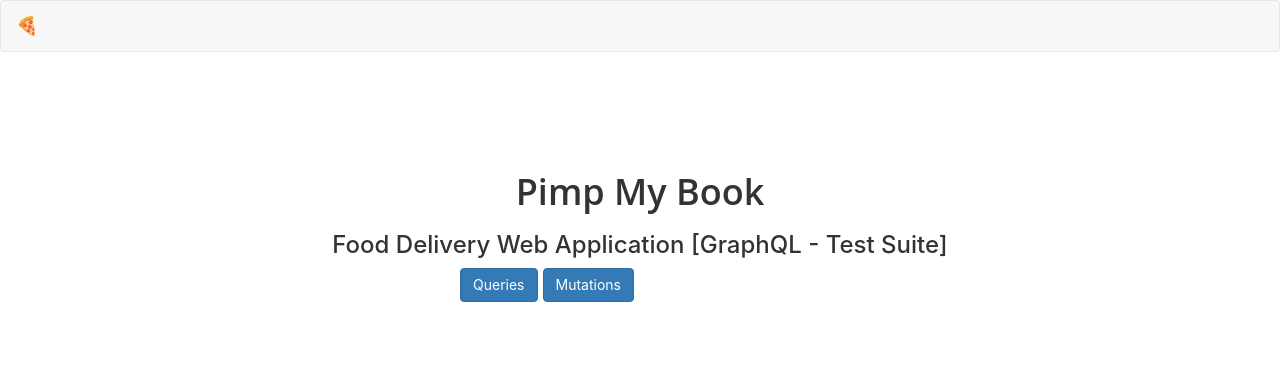
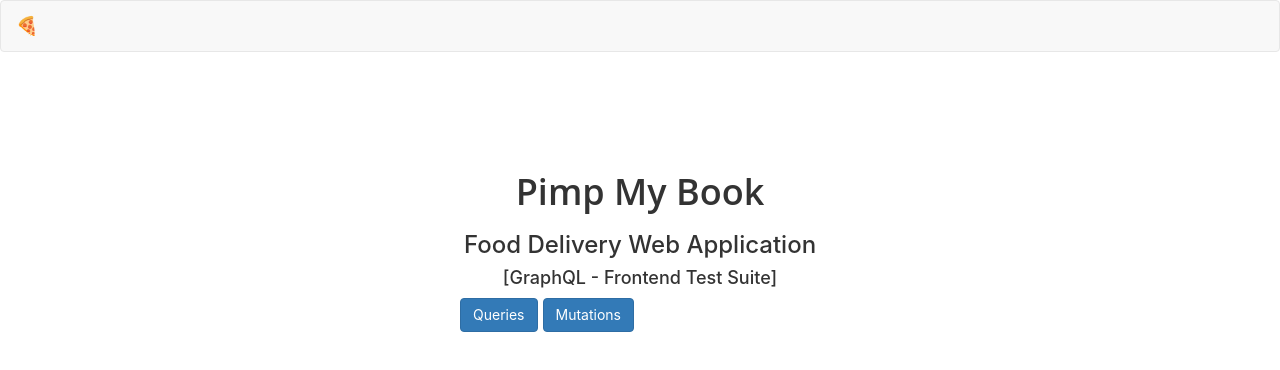
Before and after one commit to pimp-my-book/FDWA, a React (Create React App) app in the folder frontend/: page / in a window 1280 px wide. Shown: the top 370 px of the page. Built offline with nearby package versions, Linux system fonts and the light colour scheme.

Commit message:
UPDATE => Minor Edit [Home.js]

```diff
--- a/frontend/src/containers/Home.js
+++ b/frontend/src/containers/Home.js
@@ -8,7 +8,8 @@ export default class Home extends Component {
       <div className="Home">
         <div className="landingPage">
           <h1>Pimp My Book</h1>
-          <h3>Food Delivery Web Application [GraphQL - Test Suite]</h3>
+          <h3>Food Delivery Web Application</h3>
+          <h4>[GraphQL - Frontend Test Suite]</h4>
           <Grid>
             <Row>
               <Col xs={6} md={4}>
```
